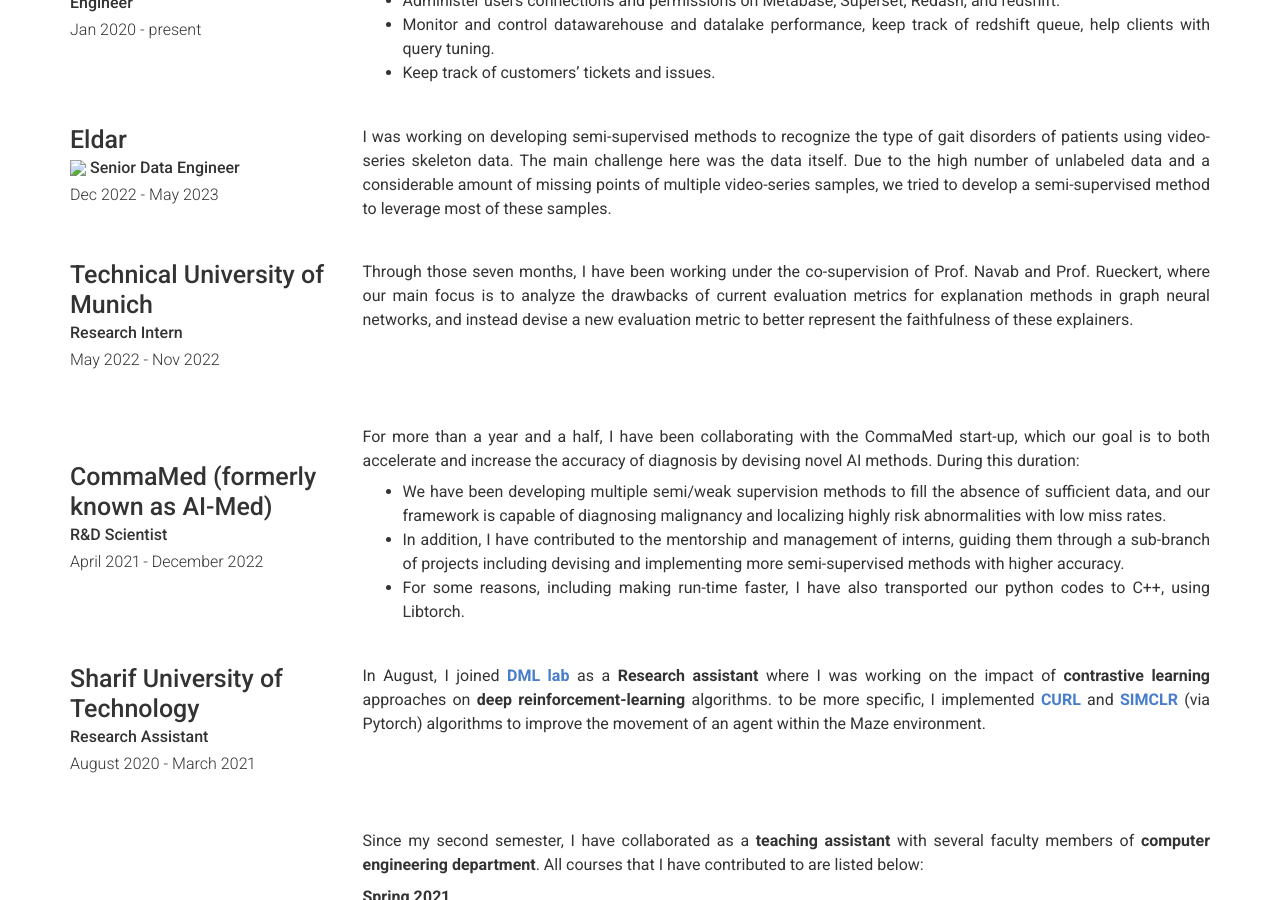
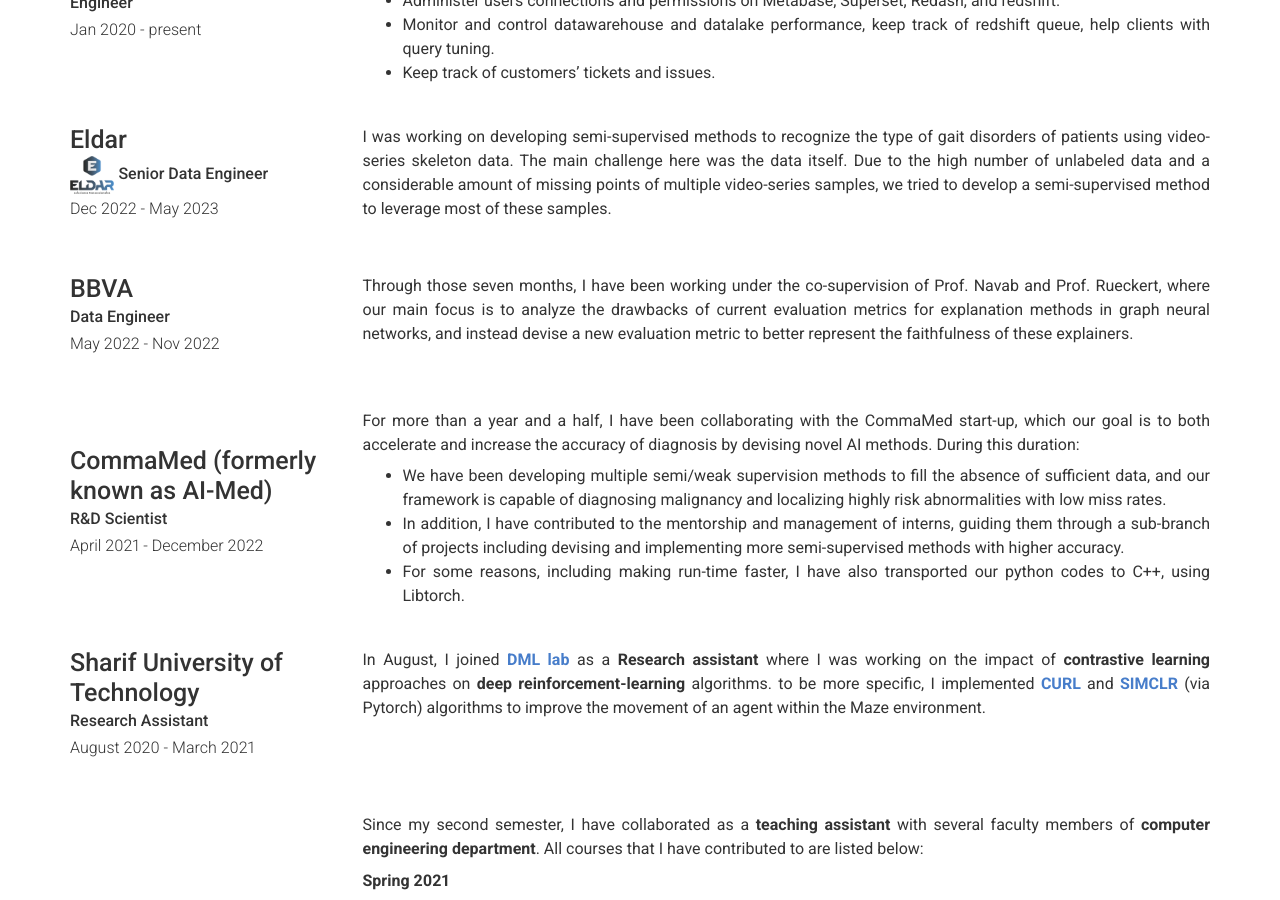
Before and after one commit to fmpaci/fmpaci.github.io, a Jekyll site: the page built from index.md, in a window 1280 px wide and 900 px high, scrolled down 724 px. Built offline with Jekyll 4.4.1, drawn with Linux system fonts in a browser that asks for light colours; nearby versions of some CDN libraries.

Commit message:
Some updates

```diff
--- a/_data/experience.yml
+++ b/_data/experience.yml
@@ -14,19 +14,20 @@
   dates: Jan 2020 - present
 
 - company: Eldar
+  job_title: |
+    <img src="./images/logo-eldar.png" height="38">
+    Senior Data Engineer
+  dates: Dec 2022 - May 2023
+
   description: |
     I was working on developing semi-supervised methods to recognize the type of gait disorders of patients using video-series skeleton data.
     The main challenge here was the data itself.
     Due to the high number of unlabeled data and a considerable amount of missing points of multiple video-series samples, we tried to develop a semi-supervised method to leverage most of these samples.
 
-  job_title: |
-    <img src="./images/logo-eldar.png" height="38">
 
-    Senior Data Engineer
-  dates: Dec 2022 - May 2023
 
-- company: Technical University of Munich
-  job_title: Research Intern
+- company: BBVA
+  job_title: Data Engineer
   dates: May 2022 - Nov 2022
   description: |
     Through those seven months, I have been working under the co-supervision of Prof.
```
Also changed, not shown: images/foto_home_01.jpg (added), images/logo-eldar.png (added), images/logo_bbva_azul.svg (added), images/logo_bbva_blanco.svg (added).
